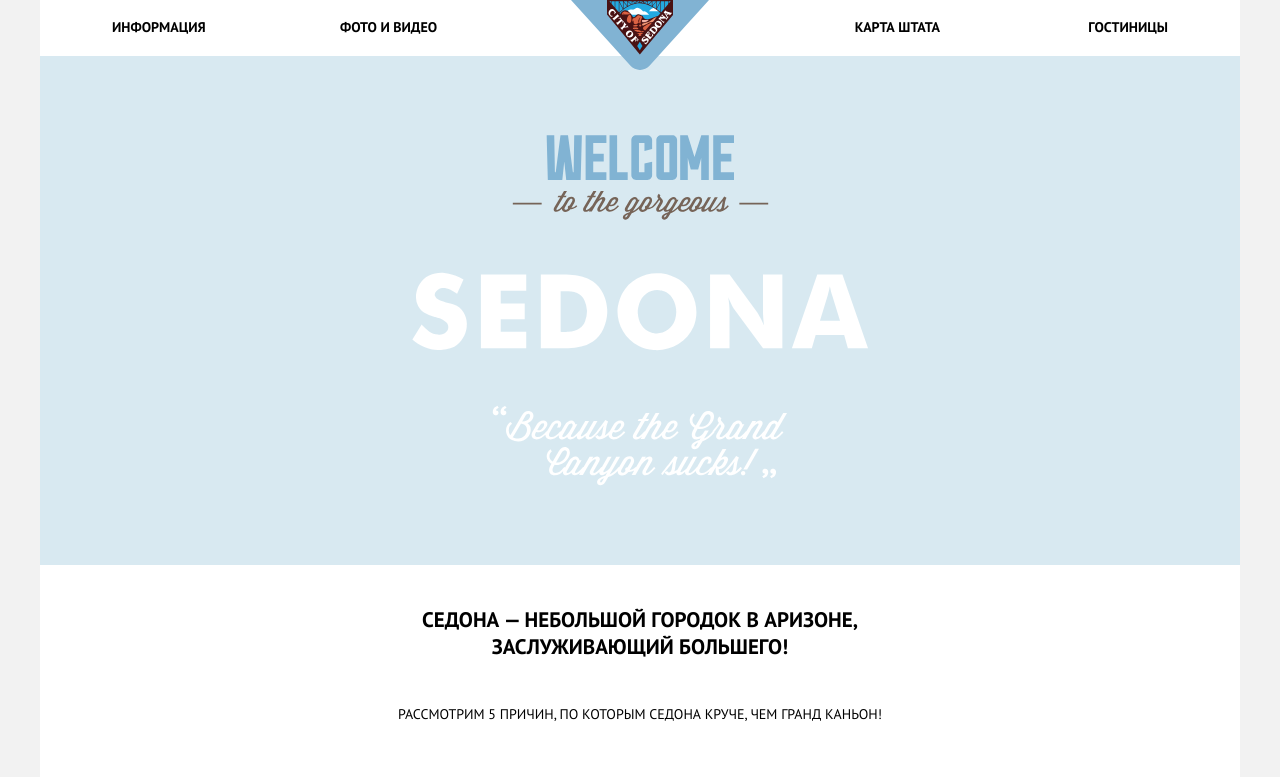
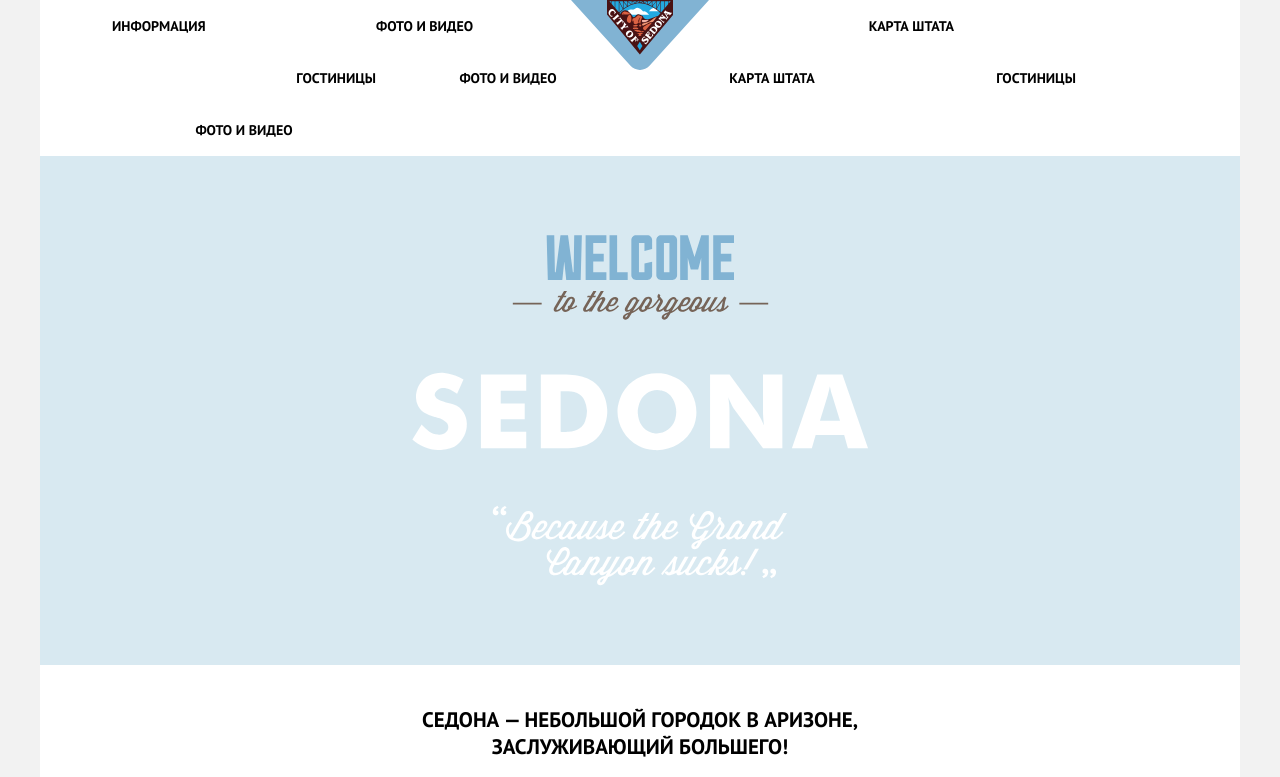
Before and after one commit to juanacardo/1507717-sedona-29, a plain HTML site: page index.html in a window 1280 px wide. Shown: the top 777 px of the page. Drawn offline with Linux system fonts and the light colour scheme.

Commit message:
Навигационное меню

```diff
--- a/css/style.css
+++ b/css/style.css
@@ -102,32 +102,32 @@
   background-color: var(--basic-white);
 }
 
+.site-navigation {
+  display: flex;
+  flex-wrap: wrap;
+  align-items: center;
+  min-height: 56px;
+  padding: 0 72px;
+  text-align: center;
+}
+
+.site-navigation li {
+  width: 25%;
+  padding: 13px 0;
+}
+
 .align-left {
   text-align: left;
+  box-sizing: border-box;
+}
+
+li:nth-child(2) {
+  padding-right: 50px;
+  box-sizing: content-box;
 }
 
 .align-right {
   text-align: right;
-}
-
-.site-navigation {
-  display: flex;
-  justify-content: space-between;
-  align-items: center;
-  padding: 0 72px;
-}
-
-.site-navigation-wrapper {
-  width: 456px;
-  display: flex;
-  justify-content: space-between;
-  flex-wrap: wrap;
-}
-
-.site-navigation-wrapper li {
-  width: 50%;
-  box-sizing: border-box;
-  padding: 14px 0 16px;
 }
 
 .site-navigation a {
--- a/index.html
+++ b/index.html
@@ -17,14 +17,14 @@
             <img src="img/main-logo.svg" width="138" height="70" alt="Логотип сайта города Седона">
           </a>
           <ul class="site-navigation clear-list">
-            <div class="site-navigation-wrapper">
-              <li class="align-left"><a href="blank.html">Информация</a></li>
-              <li class="align-left"><a href="blank.html">Фото и видео</a></li>
-            </div>
-            <div class="site-navigation-wrapper">
-              <li class="align-right"><a href="blank.html">Карта штата</a></li>
-              <li class="align-right"><a href="hotels.html">Гостиницы</a></li>
-            </div>
+            <li class="align-left"><a href="blank.html">Информация</a></li>
+            <li class="align-left"><a href="blank.html">Фото и видео</a></li>
+            <li class="align-right"><a href="blank.html">Карта штата</a></li>
+            <li class="align-right"><a href="hotels.html">Гостиницы</a></li>
+            <li><a href="blank.html">Фото и видео</a></li>
+            <li><a href="blank.html">Карта штата</a></li>
+            <li><a href="hotels.html">Гостиницы</a></li>
+            <li><a href="blank.html">Фото и видео</a></li>
           </ul>
         </nav>
       </header>
```
